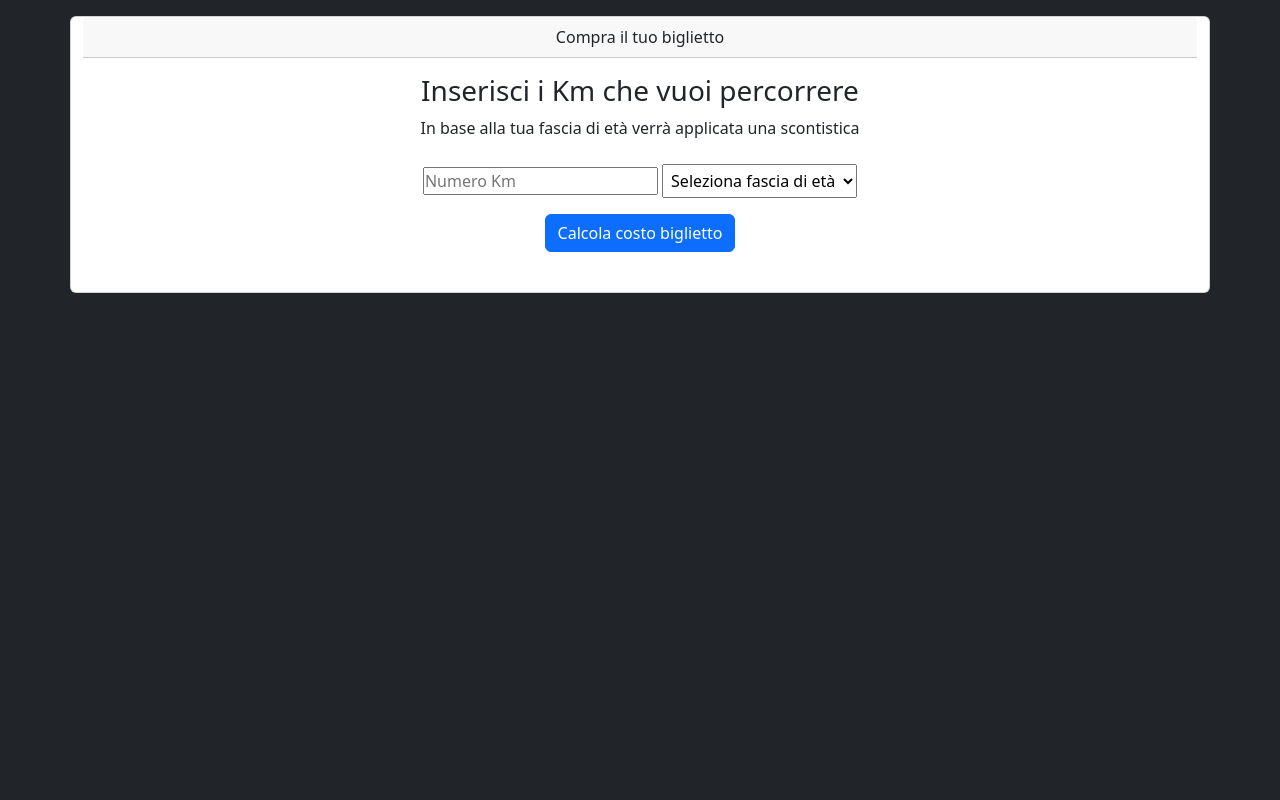
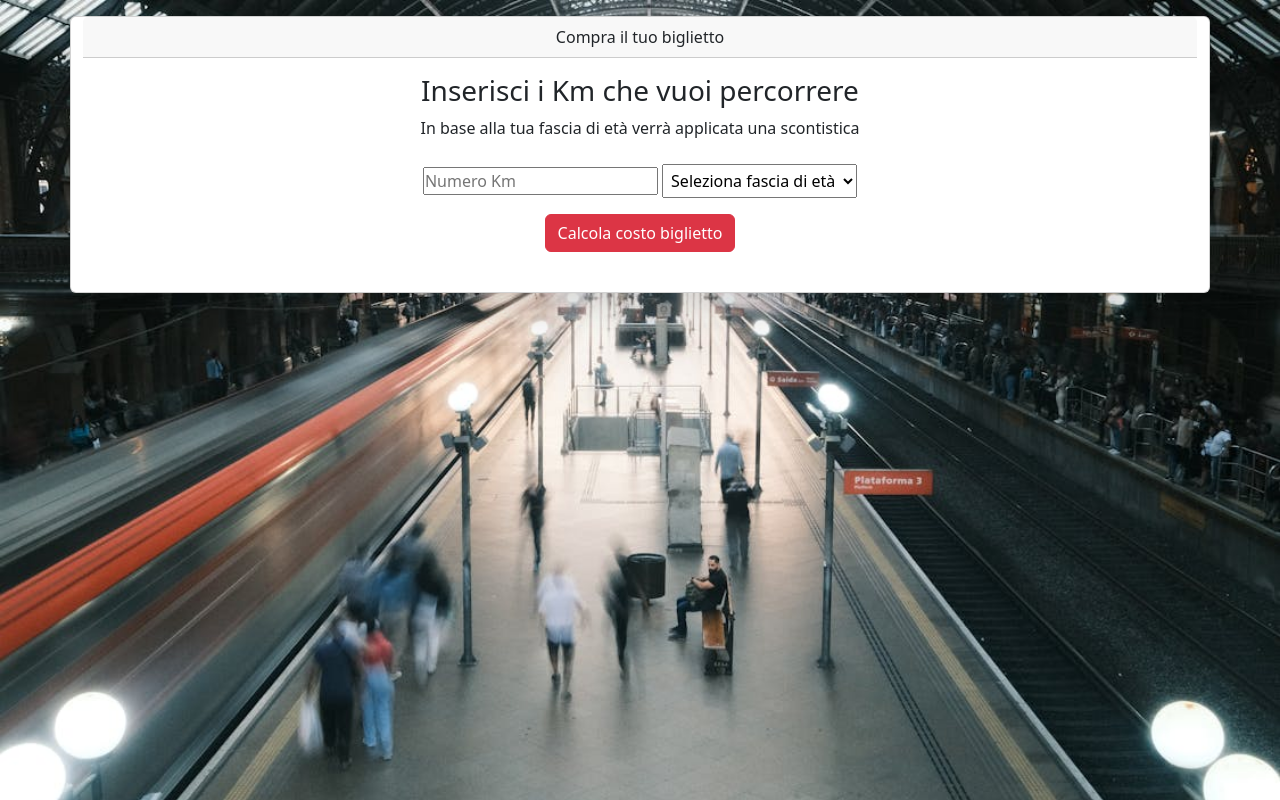
Before and after one commit to christiantondo/js-biglietto-treno-form, a plain HTML site: page index.html in a window 1280 px wide. Drawn offline with nearby package versions, Linux system fonts and the light colour scheme.

Commit message:
page style and background

```diff
--- a/css/style.css
+++ b/css/style.css
@@ -6,4 +6,6 @@
 
 body {
     padding: 1rem;
+    background-image: url("/img/trainstation.jpeg");
+    background-size: cover;
 }
--- a/index.html
+++ b/index.html
@@ -13,7 +13,7 @@
 </head>
 
 <body class="bg-dark">
-    <div class="card d-flex text-center container">
+    <div class="card d-flex text-center container shadow-lg">
         <div class="card-header">
             Compra il tuo biglietto
         </div>
@@ -32,10 +32,10 @@
                 <br>
             </form>
 
-            <button class="btn btn-primary my-2" id="btnSubmit">Calcola costo biglietto</button>
+            <button class="btn btn-danger my-2" id="btnSubmit">Calcola costo biglietto</button>
             <p id="standard-price"></p>
             <p id="discount"></p>
-            <h3 id="discounted-ticket"></h3>
+            <h4 id="discounted-ticket"></h4>
         </div>
     </div>
 
```
Also changed, not shown: img/trainstation.jpeg (added), 1 other file.
